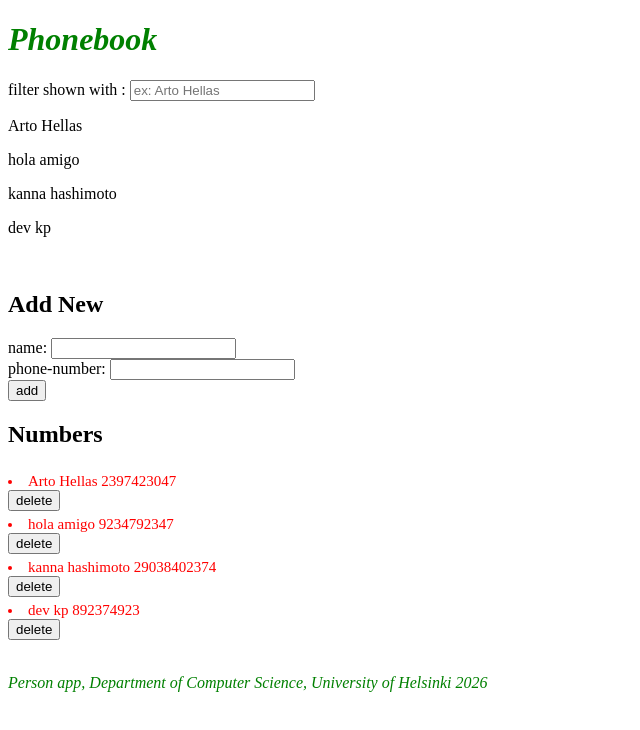
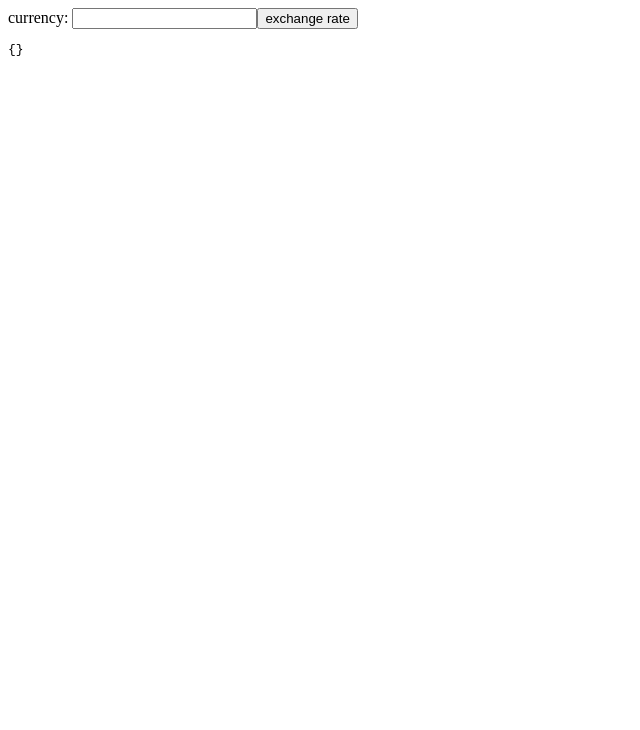
Before and after one commit to Devanshukoli/full-stack-submission-repo, a React (Vite) app in the folder part2/: page / in a window 1280 px wide. Shown: the top 730 px of the page, without its empty margins (0-640 px from the left). Built offline with nearby package versions, Linux system fonts and the light colour scheme; data requests are answered from the project's data file.

Commit message:
remvoe unncesaary files

```diff
--- a/part2/components/Filter.jsx
+++ /dev/null
@@ -1,19 +0,0 @@
-const Filter = (props) => {
-
-  const filteredPerson = props.persons.filter((person) => (
-    person.name.toLowerCase().includes(props.searchTerm.toLowerCase())
-  ))
-
-  return (
-    <>
-      <div>
-        filter shown with : <input onChange={props.handleSearch} value={props.searchTerm} placeholder='ex: Arto Hellas'></input>
-        {filteredPerson.map((x) => (
-          <p>{x.name}</p>
-        ))}
-      </div>
-    </>
-  )
-}
-
-export default Filter;
--- a/part2/components/Footer.jsx
+++ /dev/null
@@ -1,17 +0,0 @@
-const Footer = () => {
-  const footerStyle = {
-    color: 'green',
-    fontStyle: 'italic'
-  }
-
-  return (
-    <div style={footerStyle}>
-      <br />
-      <p>
-        Person app, Department of Computer Science, University of Helsinki 2026
-      </p>
-    </div>
-  )
-}
-
-export default Footer
--- a/part2/components/Notification.jsx
+++ /dev/null
@@ -1,15 +0,0 @@
-const Notification = ({ notification }) => {
-  if (notification === null) {
-    return null
-  }
-
-  return (
-    <>
-      <div className={notification.type}>
-        {notification.message}
-      </div>
-    </>
-  )
-}
-
-export default Notification;
--- a/part2/components/Person.jsx
+++ /dev/null
@@ -1,15 +0,0 @@
-const Persons = (props) => {
-  return (
-    <>
-      <h2>Numbers</h2>
-      {props.persons.map((person) => (
-        <>
-          <li className="person" key={person.id}>{person.name} {person.number}</li>
-          <button onClick={() => props.deletePersonNum(person.id)}>delete</button>
-        </>
-      ))}
-    </>
-  )
-}
-
-export default Persons;
--- a/part2/components/Personform.jsx
+++ /dev/null
@@ -1,24 +0,0 @@
-const Performanceform = (props) => {
-  return (
-    <>
-
-      <form onSubmit={props.addNumber}>
-
-        <br></br>
-
-        <h2>Add New</h2>
-        <div>
-          name: <input onChange={props.handleNameChange} value={props.newName} />
-        </div>
-        <div>
-          phone-number: <input onChange={props.handlePhoneNumberChange} value={props.newNumber} />
-        </div>
-        <div>
-          <button type="submit">add</button>
-        </div>
-      </form>
-    </>
-  )
-}
-
-export default Performanceform;
--- a/part2/src/App.jsx
+++ b/part2/src/App.jsx
@@ -1,142 +1,45 @@
 import { useState, useEffect } from 'react'
-import Filter from '../components/Filter'
-import Performanceform from '../components/Personform'
-import Persons from '../components/Person'
-import personService from './services/persons'
-import Notification from '../components/Notification'
-import './index.css'
-import Footer from '../components/Footer'
+import axios from 'axios'
 
 const App = () => {
-
-  const [persons, setPersons] = useState([])
-  const [newName, setNewName] = useState('')
-  const [newNumber, setNewNumber] = useState('')
-  const [searchTerm, setNewSearchTerm] = useState('');
-  const [notification, setNotification] = useState(null)
+  const [value, setValue] = useState('')
+  const [rates, setRates] = useState({})
+  const [country, setCountry] = useState(null)
 
   useEffect(() => {
-    personService.getAllPersons()
-      .then(initialData => {
-        setPersons(initialData)
-      })
-  }, [])
+    console.log('effect run, currency is now', country)
 
-  const handleNameChange = (event) => {
-    setNewName(event.target.value)
+    // skip if currency is not defined
+    if (country) {
+      console.log('fetching country information...')
+      axios
+        .get(`https://studies.cs.helsinki.fi/restcountries/api/name/${country}`)
+        .then(response => {
+          console.log(response.data)
+          // setCountry(response.data)
+          // setRates(response.data.rates)
+        })
+    }
+  }, [country])
+
+  const handleChange = (event) => {
+    setValue(event.target.value)
   }
 
-  const handlePhoneNumberChange = (event) => {
-    setNewNumber(event.target.value)
+  const onSearch = (event) => {
+    event.preventDefault()
+    setCountry(value)
   }
-
-  const handleSearch = (event) => {
-    setNewSearchTerm(event.target.value);
-  }
-
-  const addNumber = (event) => {
-    event.preventDefault()
-
-    const personObject = {
-      name: newName,
-      number: newNumber
-    }
-
-    const existingPerson = persons.find(
-      (x) => x.name === personObject.name
-    )
-
-    if (existingPerson) {
-
-      alert(`${personObject.name} already exists.`)
-
-      setNewName('')
-
-      return
-    }
-
-
-
-    personService.createPersons(personObject)
-      .then(res => {
-        setPersons(persons.concat(res))
-
-        setNotification({
-          message: `Added ${res.name}`,
-          type: 'success'
-        })
-
-        setTimeout(() => {
-          setNotification(null)
-        }, 3000)
-      })
-      .catch((error) => {
-        setNotification({
-          message: `Failed to add person...`,
-          type: 'error'
-        })
-
-        setTimeout(() => {
-          setNotification(null)
-        }, 2000)
-      })
-
-    setNewName('')
-    setNewNumber('')
-
-  }
-
-  const deletePersonNum = (id) => {
-
-    let isConfirmed = confirm('do you want to delete this?')
-
-    if (isConfirmed === true) {
-
-      personService.deletePerson(id)
-        .then(() => {
-          setPersons(
-            persons.filter(person => person.id !== id)
-          )
-
-          setNotification({
-            message: `Person deleted successfully.`,
-            type: 'success'
-          })
-
-          setTimeout(() => {
-            setNotification(null)
-          }, 3000)
-        })
-        .catch((error) => {
-          setNotification({
-            message: `Person is already deleted from the server.`,
-            type: 'error'
-          })
-        })
-    }
-    return;
-  }
-
 
   return (
     <div>
-      <h1>Phonebook</h1>
-
-      <Notification notification={notification} />
-
-      <Filter handleSearch={handleSearch} searchTerm={searchTerm} persons={persons} />
-
-      <Performanceform
-        addNumber={addNumber}
-        handleNameChange={handleNameChange}
-        newName={newName}
-        handlePhoneNumberChange={handlePhoneNumberChange}
-        newNumber={newNumber}
-      />
-
-      <Persons persons={persons} deletePersonNum={deletePersonNum} />
-
-      <Footer />
+      <form onSubmit={onSearch}>
+        currency: <input value={value} onChange={handleChange} />
+        <button type="submit">exchange rate</button>
+      </form>
+      <pre>
+        {JSON.stringify(rates, null, 2)}
+      </pre>
     </div>
   )
 }
--- a/part2/src/services/persons.js
+++ /dev/null
@@ -1,20 +0,0 @@
-import axios from "axios";
-const baseUrl = 'http://localhost:3001/persons'
-
-
-const getAllPersons = () => {
-  const request = axios.get(baseUrl)
-  return request.then(res => res.data)
-}
-
-const createPersons = (newPerson) => {
-  const request = axios.post(baseUrl, newPerson)
-  return request.then(res => res.data)
-}
-
-const deletePerson = (id) => {
-  const request = axios.delete(`${baseUrl}/${id}`)
-  return request.then(res => res.data)
-}
-
-export default { getAllPersons, createPersons, deletePerson }
```
Also changed, not shown: part2/src/services/notes.js (deleted, +0 -26 lines).
